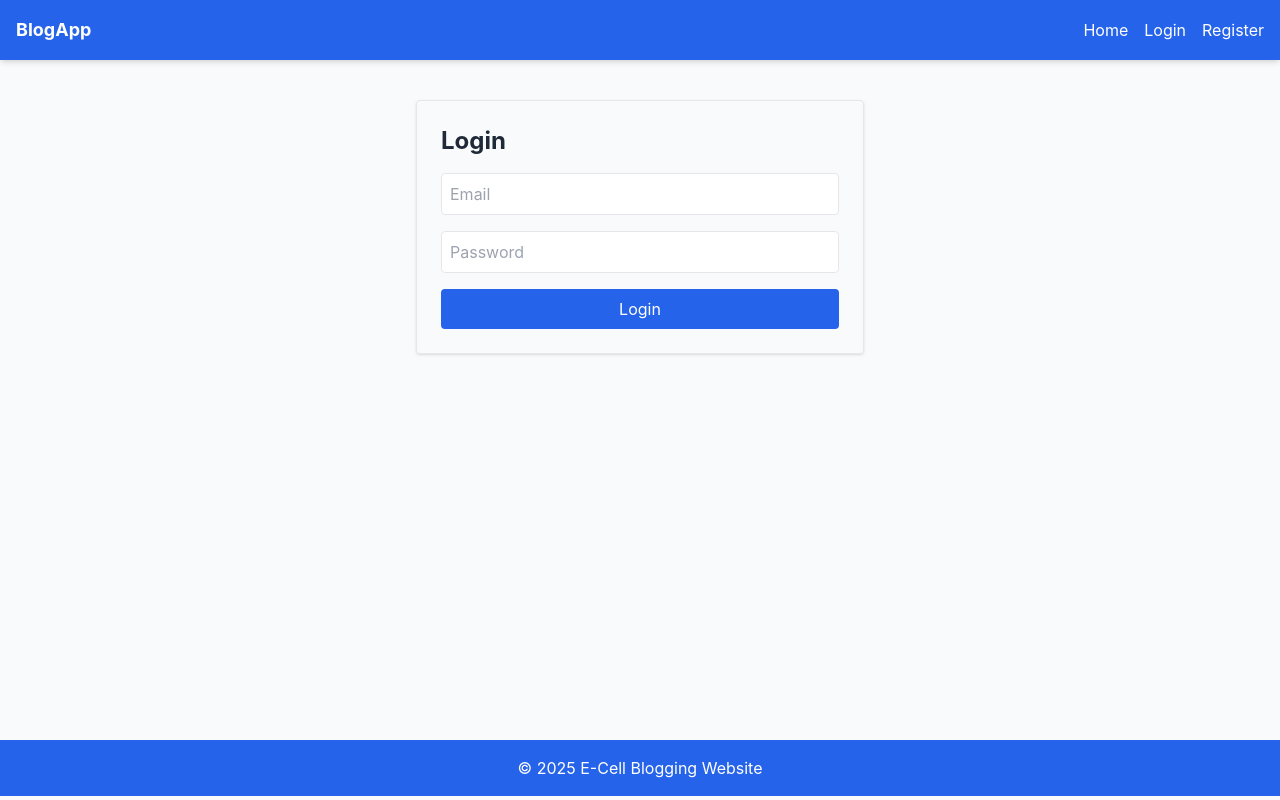
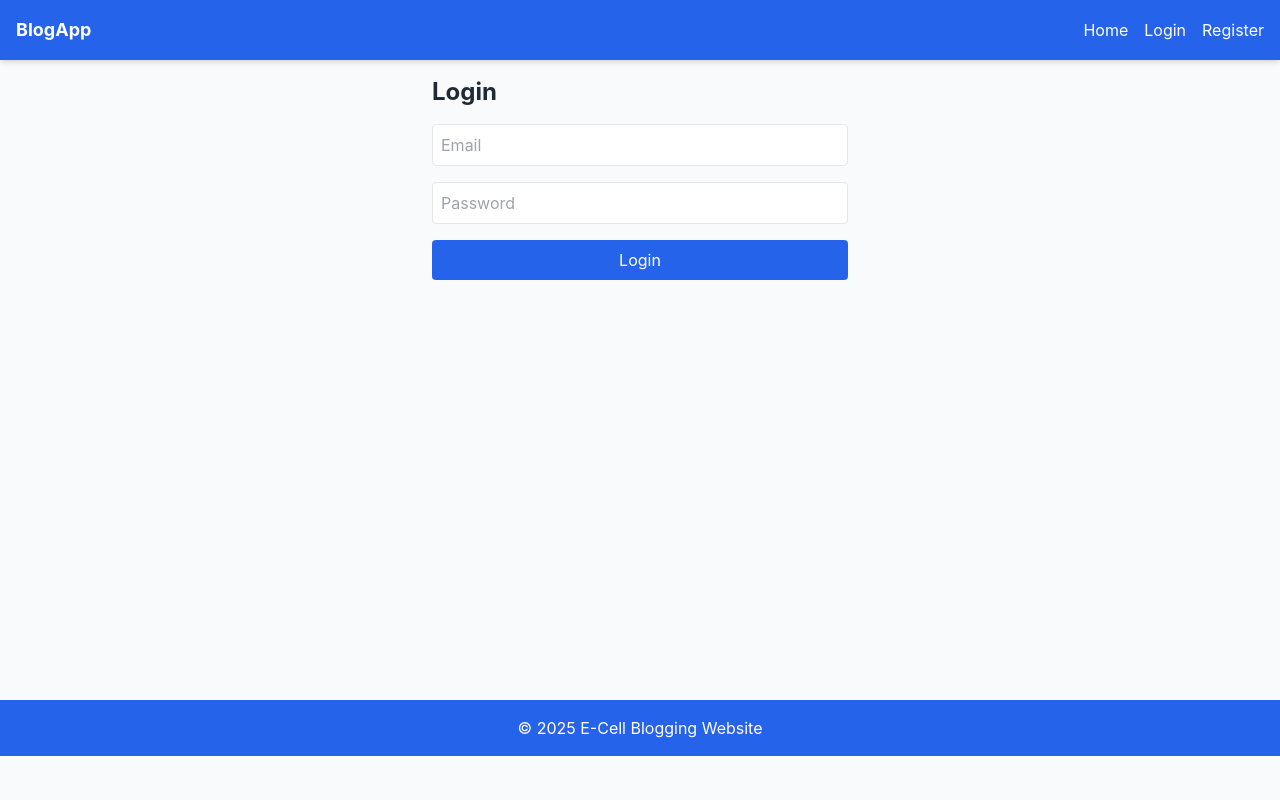
Before and after one commit to Ritam987/ecell-blog-project, a React (Vite) app in the folder frontend/: page /login in a window 1280 px wide. Built offline with nearby package versions, Linux system fonts and the light colour scheme; no server answers.

Commit message:
Update Login.jsx

```diff
--- a/frontend/src/pages/Login.jsx
+++ b/frontend/src/pages/Login.jsx
@@ -1,56 +1,67 @@
 import React, { useState } from "react";
+import API from "../utils/api";
 import { useNavigate } from "react-router-dom";
-import API from "../utils/api";
 
-export default function Login() {
-  const [email, setEmail] = useState("");
-  const [password, setPassword] = useState("");
+const Login = () => {
+  const [formData, setFormData] = useState({ email: "", password: "" });
+  const [loading, setLoading] = useState(false);
   const navigate = useNavigate();
 
-  const handleLogin = async (e) => {
+  const handleChange = (e) => {
+    setFormData({ ...formData, [e.target.name]: e.target.value });
+  };
+
+  const handleSubmit = async (e) => {
     e.preventDefault();
+    setLoading(true);
+
     try {
-      const res = await API.post("/auth/login", { email, password });
-      const { user, token } = res.data;
+      const res = await API.post("/auth/login", formData);
 
-      // Save to localStorage
-      localStorage.setItem("user", JSON.stringify(user));
-      localStorage.setItem("token", token);
+      // Store user and token in localStorage
+      localStorage.setItem("user", JSON.stringify(res.data.user));
+      localStorage.setItem("token", res.data.token);
 
-      navigate("/");
-      window.location.reload(); // force Navbar to re-render immediately
+      setLoading(false);
+      navigate("/"); // Redirect to Home
     } catch (err) {
+      setLoading(false);
       alert(err.response?.data?.message || "Login failed");
     }
   };
 
   return (
-    <div className="max-w-md mx-auto mt-10 p-6 border rounded shadow">
-      <h2 className="text-2xl font-bold mb-4">Login</h2>
-      <form onSubmit={handleLogin} className="space-y-4">
+    <div className="container mx-auto p-4 max-w-md">
+      <h1 className="text-2xl font-bold mb-4">Login</h1>
+      <form onSubmit={handleSubmit} className="space-y-4">
         <input
           type="email"
+          name="email"
           placeholder="Email"
-          value={email}
-          onChange={(e) => setEmail(e.target.value)}
+          value={formData.email}
+          onChange={handleChange}
           required
           className="w-full p-2 border rounded"
         />
         <input
           type="password"
+          name="password"
           placeholder="Password"
-          value={password}
-          onChange={(e) => setPassword(e.target.value)}
+          value={formData.password}
+          onChange={handleChange}
           required
           className="w-full p-2 border rounded"
         />
         <button
           type="submit"
-          className="w-full bg-blue-600 text-white py-2 rounded hover:bg-blue-700"
+          disabled={loading}
+          className="w-full bg-blue-600 text-white p-2 rounded hover:bg-blue-700"
         >
-          Login
+          {loading ? "Logging in..." : "Login"}
         </button>
       </form>
     </div>
   );
-}
+};
+
+export default Login;
```
